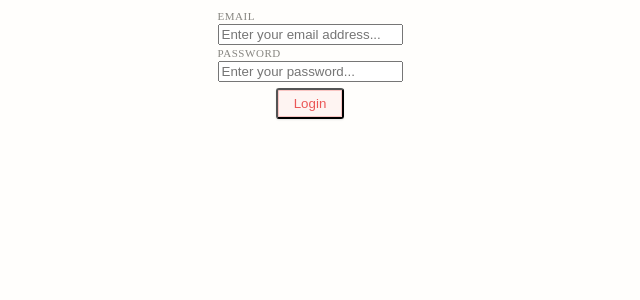
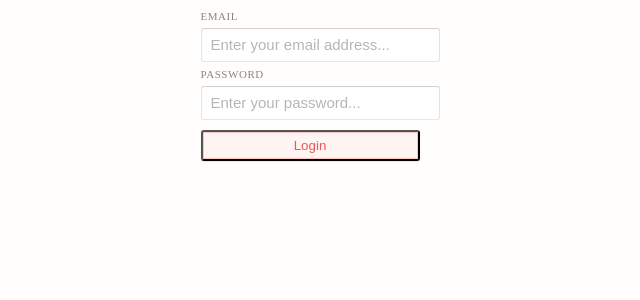
Before and after one commit to DavidKHahn/Stripe-GraphQL, a React (Create React App) app in the folder web/: page /login in a window 1280 px wide. Shown: the top 300 px of the page, without its empty margins (330-970 px from the left). Built offline with nearby package versions, Linux system fonts and the light colour scheme.

Commit message:
edit LoginView.tsx: wrap Input, RedButton inside div + set up Input.tsx: CSS, React.Component -> InputProps as any, edit GlobalStyle

```diff
--- a/web/src/index.tsx
+++ b/web/src/index.tsx
@@ -1,28 +1,31 @@
-import ApolloClient from 'apollo-boost';
-import * as React from 'react';
-import { ApolloProvider } from 'react-apollo';
-import * as ReactDOM from 'react-dom';
+import ApolloClient from "apollo-boost";
+import * as React from "react";
+import { ApolloProvider } from "react-apollo";
+import * as ReactDOM from "react-dom";
 // @ ts-ignore
-import { createGlobalStyle } from 'styled-components';
-import registerServiceWorker from './registerServiceWorker';
-import Routes from './Routes';
+import { createGlobalStyle } from "styled-components";
+import registerServiceWorker from "./registerServiceWorker";
+import Routes from "./Routes";
 
 const client = new ApolloClient({
-  uri: 'http://localhost:4000/graphql',
-  credentials: 'include'
+  uri: "http://localhost:4000/graphql",
+  credentials: "include"
 });
 
 const GlobalStyle = createGlobalStyle`
   body {
     background-color: rgb(255, 254, 252);
   }
-  `
+  *:focus {
+    outline: 0;
+  }
+  `;
 
 ReactDOM.render(
   <ApolloProvider client={client}>
     <GlobalStyle />
     <Routes />
   </ApolloProvider>,
-  document.getElementById('root') as HTMLElement
+  document.getElementById("root") as HTMLElement
 );
 registerServiceWorker();
--- a/web/src/modules/user/LoginView.tsx
+++ b/web/src/modules/user/LoginView.tsx
@@ -65,8 +65,6 @@ export default class LoginView extends PureComponent<RouteComponentProps<{}>> {
                 value={email}
                 onChange={this.handleChange}
               />
-            </div>
-            <div>
               <Input
                 label="PASSWORD"
                 type="password"
@@ -75,8 +73,6 @@ export default class LoginView extends PureComponent<RouteComponentProps<{}>> {
                 value={password}
                 onChange={this.handleChange}
               />
-            </div>
-            <div>
               <RedButton
                 onClick={async () => {
                   // optional reset cache
--- a/web/src/ui/Input.tsx
+++ b/web/src/ui/Input.tsx
@@ -1,7 +1,11 @@
 import * as React from "react";
-import styled from 'styled-components';
+import styled from "styled-components";
 // hover over "input" element + copy and paste React.Detailed... (alternate method instead of labeling out types for each element)
-interface Props extends React.DetailedHTMLProps<React.InputHTMLAttributes<HTMLInputElement>, HTMLInputElement>{
+interface Props
+  extends React.DetailedHTMLProps<
+    React.InputHTMLAttributes<HTMLInputElement>,
+    HTMLInputElement
+  > {
   label: string;
   //   type: string;
   //   name: string;
@@ -17,17 +21,49 @@ const Label = styled("div")`
   letter-spacing: 0.05em;
   color: rgb(55, 53, 47, 0.6);
   font-weight: 500;
-`
+`;
+
+const InputContainer = styled("div")`
+  display: flex;
+  align-items: center;
+  width: 100%;
+  font-size: 15px;
+  line-height: 26px;
+  padding: 4px 10px;
+  position: relative;
+  border-radius: 3px;
+  box-shadow: rgba(15, 15, 15, 0.1) 0px 0px 0px 1px inset,
+    rgba(15, 15, 15, 0.1) 0px 1px 1px inset;
+  background: white;
+  cursor: text;
+  margin-top: 4px;
+  margin-bottom: 4px;
+`;
+
+const InputWithoutBorder = styled("input")`
+  font-size: inherit;
+  line-height: inherit;
+  border: none;
+  background: none;
+  width: 100%;
+  display: block;
+  resize: none;
+  padding: 0px;
+  &::placeholder {
+    color: #b6b6b5;
+    font-weight: 200;
+  }
+`;
 
 export class Input extends React.PureComponent<Props> {
   render() {
-    const { label, ...inputProps} = this.props;
+    const { label, ...inputProps } = this.props;
     return (
       <div>
         <Label>{label}</Label>
-        <div>
-          <input {...inputProps} />
-        </div>
+        <InputContainer>
+          <InputWithoutBorder {...inputProps as any} />
+        </InputContainer>
       </div>
     );
   }
```
Lines whose indentation alone changed are shown as unchanged.
